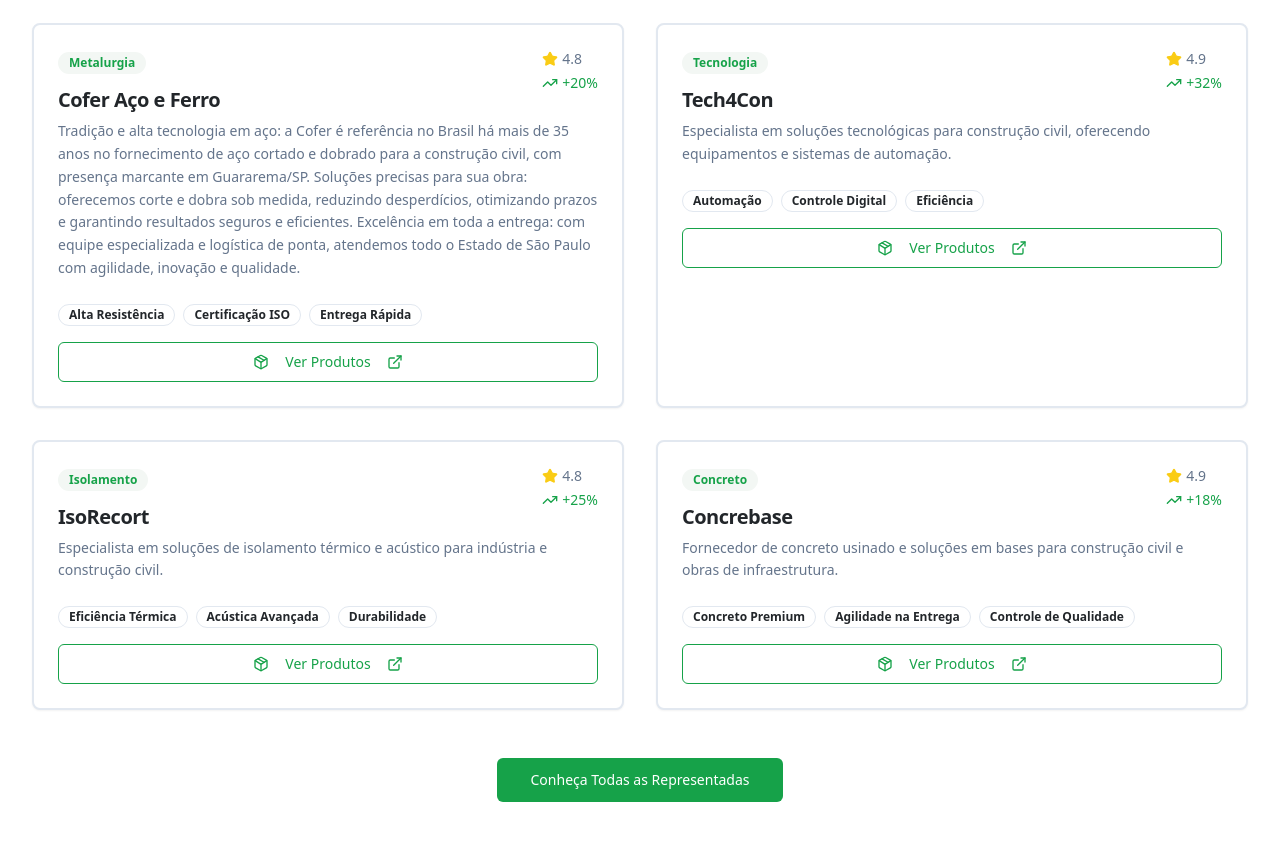
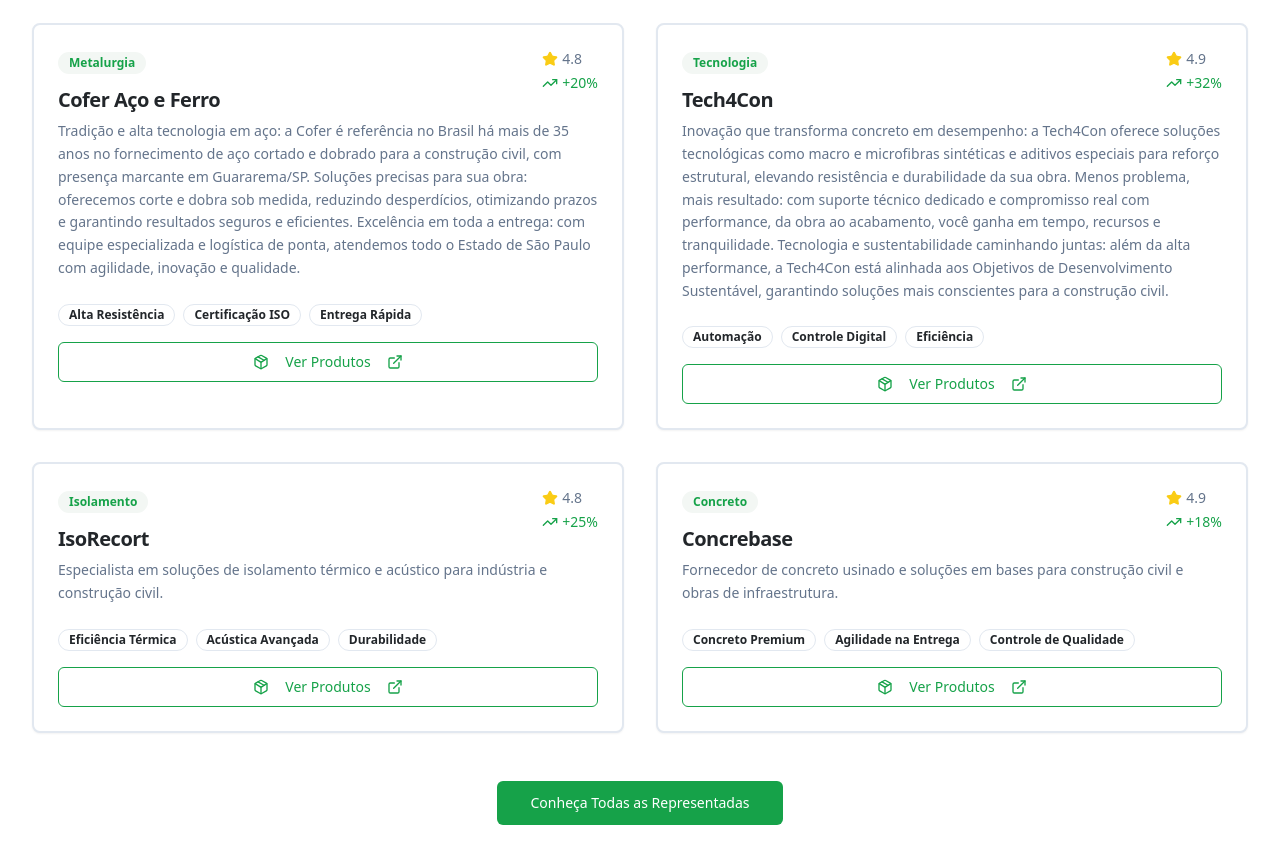
Before and after one commit to antonelligu/Empresa, a React (Vite) app: page / in a window 1280 px wide. Shown: the part 1920-2784 px from the top of the page. Built offline with nearby package versions, Linux system fonts and the light colour scheme.

Commit message:
Update Tech4Con description
Updated the description for Tech4Con, focusing on innovation, performance, and sustainability in concrete solutions.

```diff
--- a/src/components/Representatives.tsx
+++ b/src/components/Representatives.tsx
@@ -16,7 +16,7 @@ const Representatives = () => {
     {
       name: "Tech4Con",
       category: "Tecnologia",
-      description: "Especialista em soluções tecnológicas para construção civil, oferecendo equipamentos e sistemas de automação.",
+      description: "Inovação que transforma concreto em desempenho: a Tech4Con oferece soluções tecnológicas como macro e microfibras sintéticas e aditivos especiais para reforço estrutural, elevando resistência e durabilidade da sua obra. Menos problema, mais resultado: com suporte técnico dedicado e compromisso real com performance, da obra ao acabamento, você ganha em tempo, recursos e tranquilidade. Tecnologia e sustentabilidade caminhando juntas: além da alta performance, a Tech4Con está alinhada aos Objetivos de Desenvolvimento Sustentável, garantindo soluções mais conscientes para a construção civil.",
       highlights: ["Automação", "Controle Digital", "Eficiência"],
       rating: 4.9,
       growth: "+32%"
```
